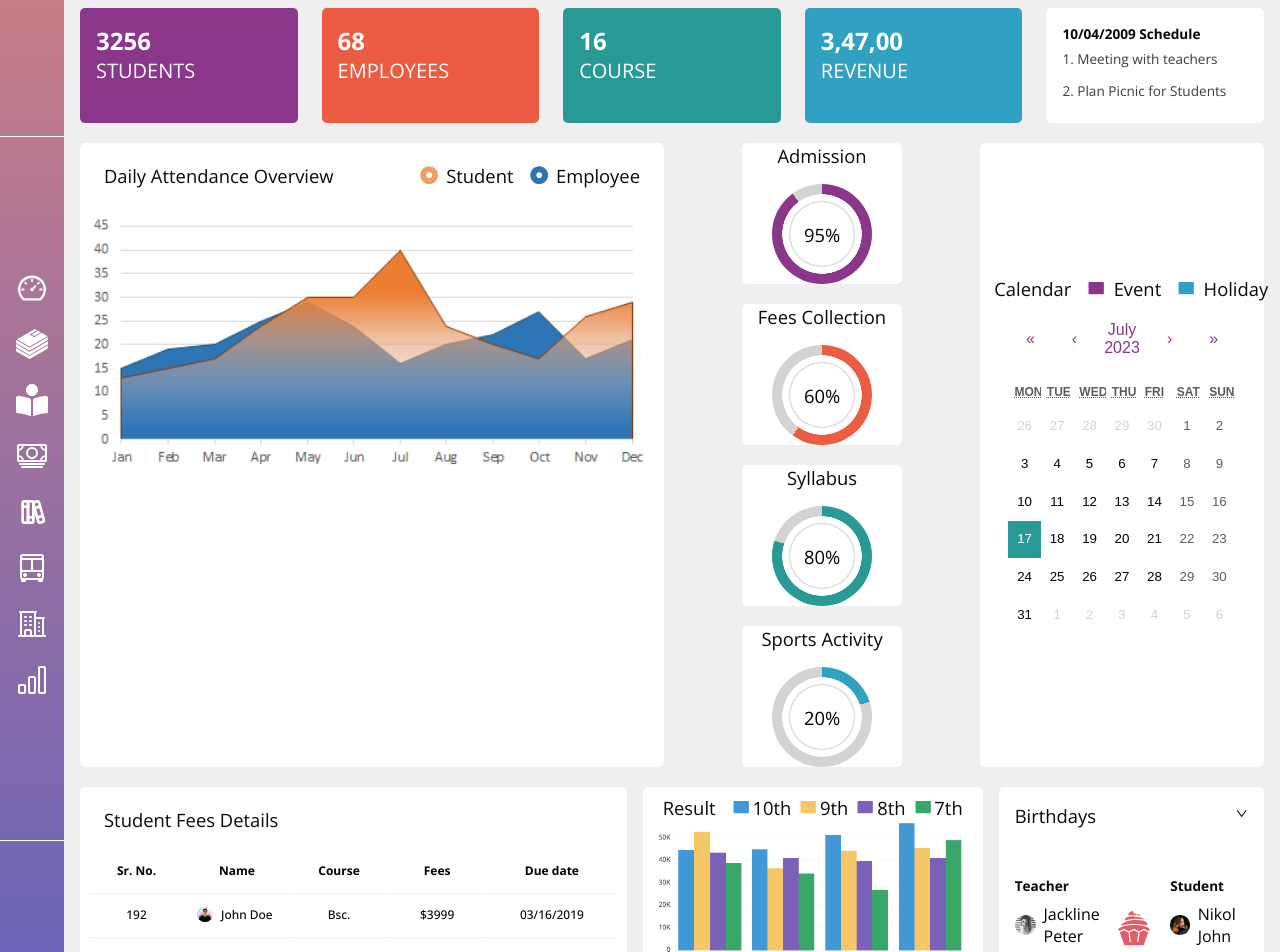
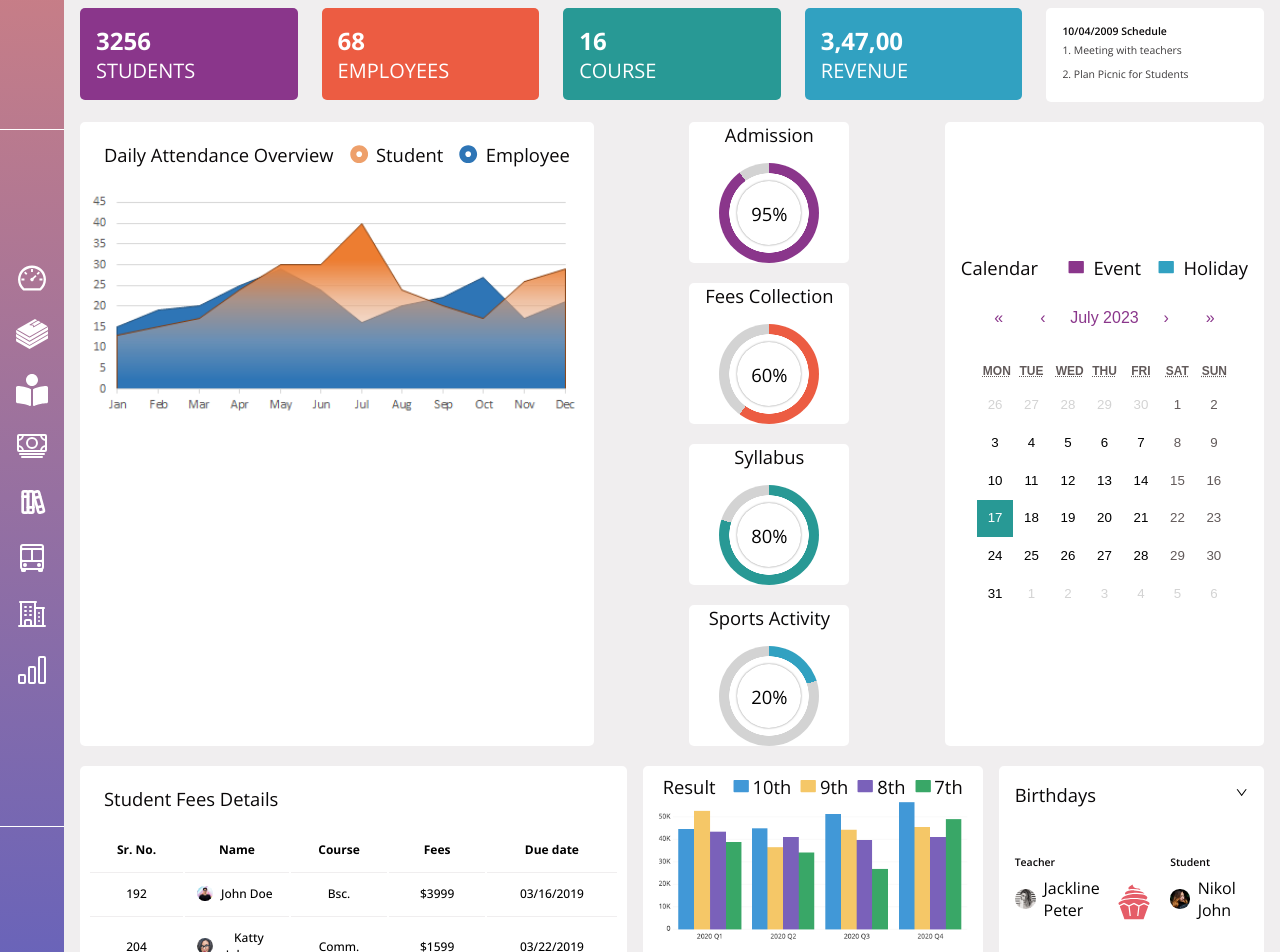
Before and after one commit to EdraakSystems/dash_design2, a React (Create React App) app: page / in a window 1280 px wide. Shown: the part 100-1052 px from the top of the page. Built offline with nearby package versions, Linux system fonts and the light colour scheme.

Commit message:
min-max 900

```diff
--- a/src/components/Cards2/Cards2.css
+++ b/src/components/Cards2/Cards2.css
@@ -266,5 +266,10 @@
     .progress {
         width: 8.5rem;
     }
+}
 
+@media (min-width:900px) {
+    .cards2_graph {
+        flex: none;
+    }
 }
--- a/src/components/Cards3/Cards3.css
+++ b/src/components/Cards3/Cards3.css
@@ -83,7 +83,6 @@
     display: flex;
     flex-direction: column;
     gap: 1rem;
-    flex-wrap: wrap;
 }
 
 .cards3_cards_card {
@@ -93,6 +92,7 @@
     border-radius: 5px;
     padding: 1rem;
     gap: 1rem;
+    height: 50%;
 }
 
 .card_heading {
--- a/src/index.css
+++ b/src/index.css
@@ -122,6 +122,10 @@ button {
   h3 {
     font-size: 1rem;
   }
+
+  h5 {
+    line-height: 1.5rem;
+  }
 }
 
 @media (max-width:768px) {
@@ -185,7 +189,21 @@ button {
 }
 
 /* For Tablet landscape-up */
-@media (min-width:900px) {}
+@media (min-width:900px) {
+  h4 {
+    font-size: 0.655rem;
+    font-weight: 600;
+  }
+
+  h5 {
+    font-size: 0.655rem;
+    line-height: 1.5rem;
+  }
+
+  .cards1_data {
+    height: fit-content;
+  }
+}
 
 /* For Desktop-up */
 @media (min-width:1200px) {}
```
